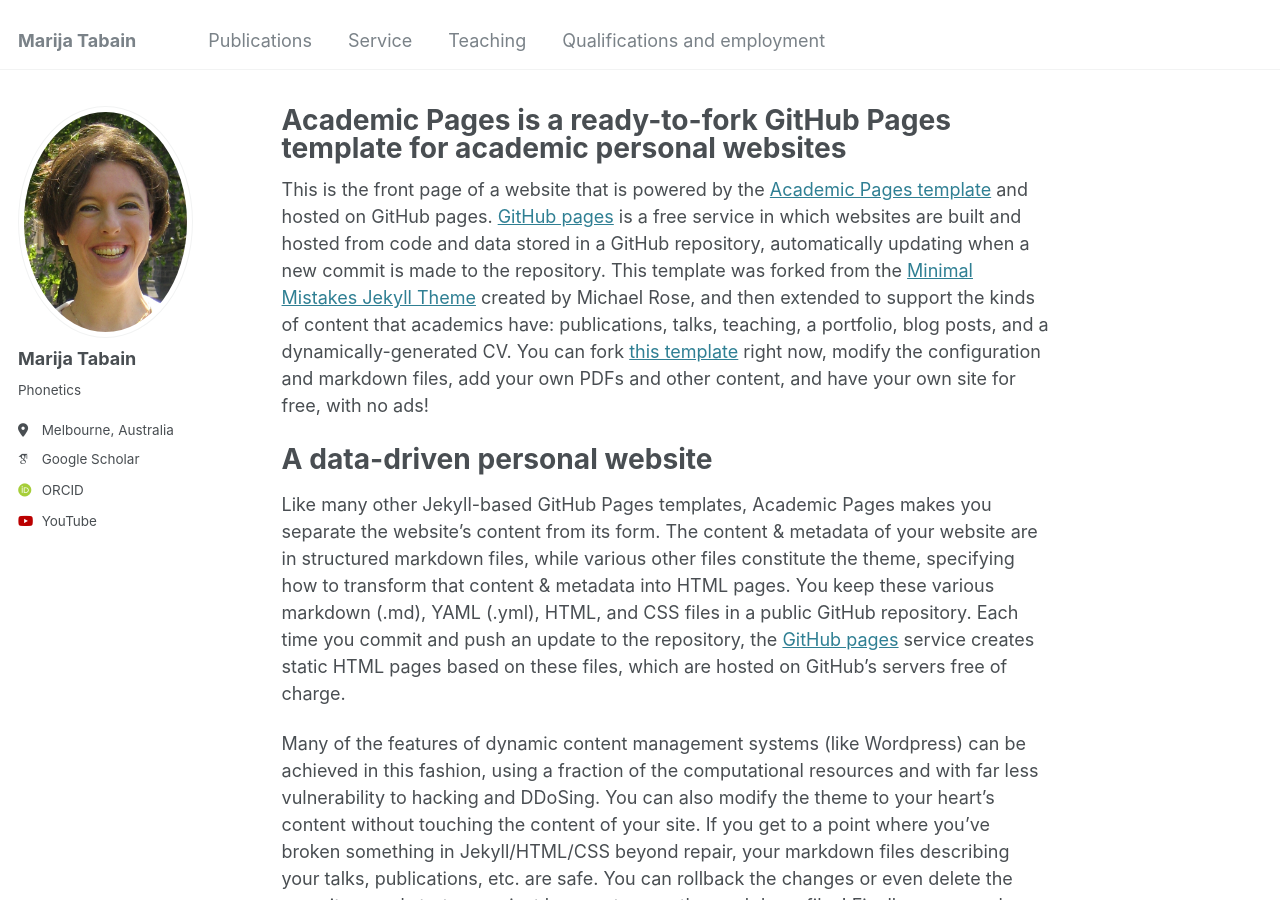
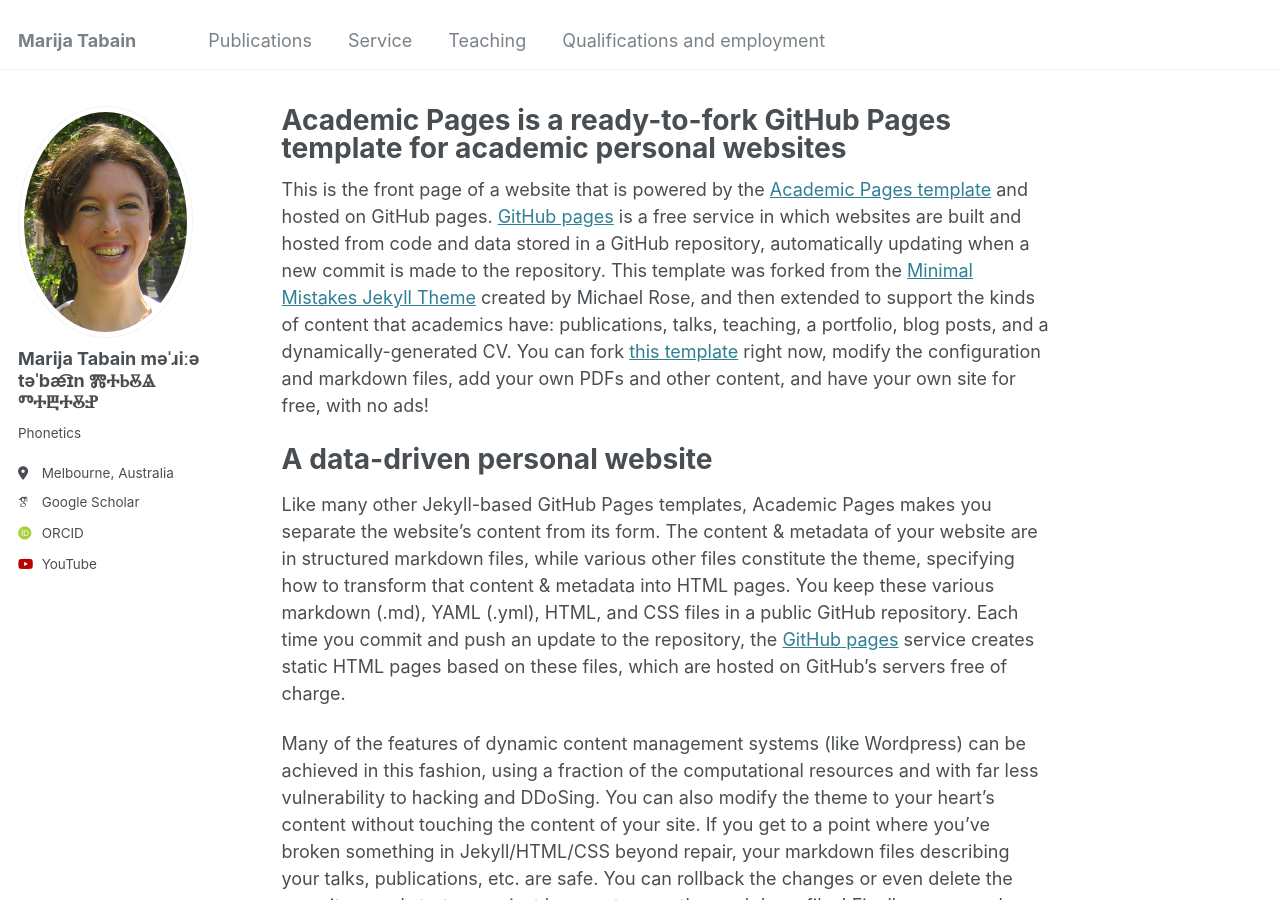
Before and after one commit to marijatabain/marijatabain.github.io, a Jekyll site: the page built from _pages/about.md, in a window 1280 px wide and 900 px high. Built offline with Jekyll 4.4.1, drawn with Linux system fonts in a browser that asks for light colours; some web fonts are replaced.

Commit message:
Update _config.yml

```diff
--- a/_config.yml
+++ b/_config.yml
@@ -22,7 +22,9 @@ repository               : "marijatabain/marijatabain.github.io"
 author:
   # Biographic information
   avatar           : "Marija_2005.jpg"
-  name             : "Marija Tabain"
+  name             : "Marija Tabain
+  məˈɹiːə təˈbæ͡ɪn
+ⰏⰀⰓⰋⰡ ⰕⰀⰁⰀⰋⰐ"
   pronouns         : # example: "she/her"
   bio              : "Phonetics"
   location         : "Melbourne, Australia"
```
